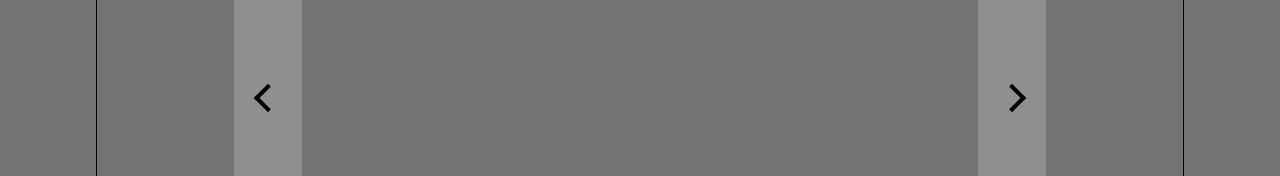
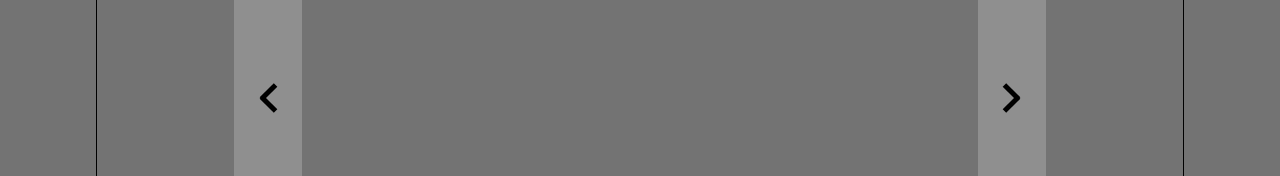
Before and after one commit to Mastrojanni/react-test-carousel, a React (Create React App) app: page / in a window 1280 px wide. Shown: the part 366-542 px from the top of the page. Built offline with nearby package versions, Linux system fonts and the light colour scheme.

Commit message:
ButtonArrow: better arrow for external layout

```diff
--- a/src/components/UI/ButtonArrow/ButtonArrow.jsx
+++ b/src/components/UI/ButtonArrow/ButtonArrow.jsx
@@ -7,7 +7,6 @@ const ButtonArrow = ({
         disabled,
     }) => {
 
-    let arrowClassName = 'arrow__content';
     let suppClass = ' face--right';
 
     const arrowOnClickHandler = () => {
@@ -18,16 +17,15 @@ const ButtonArrow = ({
         suppClass = ' face--left';
     }
 
-    arrowClassName += suppClass;
-
     if (disabled || !onClick) {
         return (
             <button
                 className={'button-arrow__container' + suppClass}
                 disabled={disabled}
             >
-                <div className='arrow__container'>
-                    <div className={arrowClassName} />
+                <div className={'arrow__container' + suppClass}>
+                    <div className='arrow__line' />
+                    <div className='arrow__line' />
                 </div>
             </button>
         );
@@ -39,8 +37,9 @@ const ButtonArrow = ({
             onClick={arrowOnClickHandler}
             disabled={disabled}
         >
-            <div className='arrow__container'>
-                <div className={arrowClassName} />
+            <div className={'arrow__container' + suppClass}>
+                <div className='arrow__line' />
+                <div className='arrow__line' />
             </div>
         </button>
     );
--- a/src/components/UI/ButtonArrow/ButtonArrow.scss
+++ b/src/components/UI/ButtonArrow/ButtonArrow.scss
@@ -52,26 +52,41 @@
         align-items: center;
         justify-content: center;
 
-        .arrow__content {
+        flex-direction: column;
 
-            width: 20px;
+        &.face--right {
+
+            & :first-child {
+
+                transform: translateY(4px) rotate(-45deg);
+            }
+
+            & :last-child {
+
+                transform: translateY(-4px) rotate(45deg);
+            }
+        }
+
+        &.face--left {
+
+            & :first-child {
+
+                transform: translateY(4px) rotate(45deg);
+            }
+
+            & :last-child {
+
+                transform: translateY(-4px) rotate(-45deg);
+            }
+        }
+
+        .arrow__line {
+
+            width: 5px;
             height: 20px;
 
-            border: 4px solid #000;
+            background: #000;
 
-            transform: rotate(45deg);
-
-            &.face--right {
-
-                border-left: none;
-                border-bottom: none;
-            }
-
-            &.face--left {
-
-                border-top: none;
-                border-right: none;
-            }
         }
     }
 }
```
